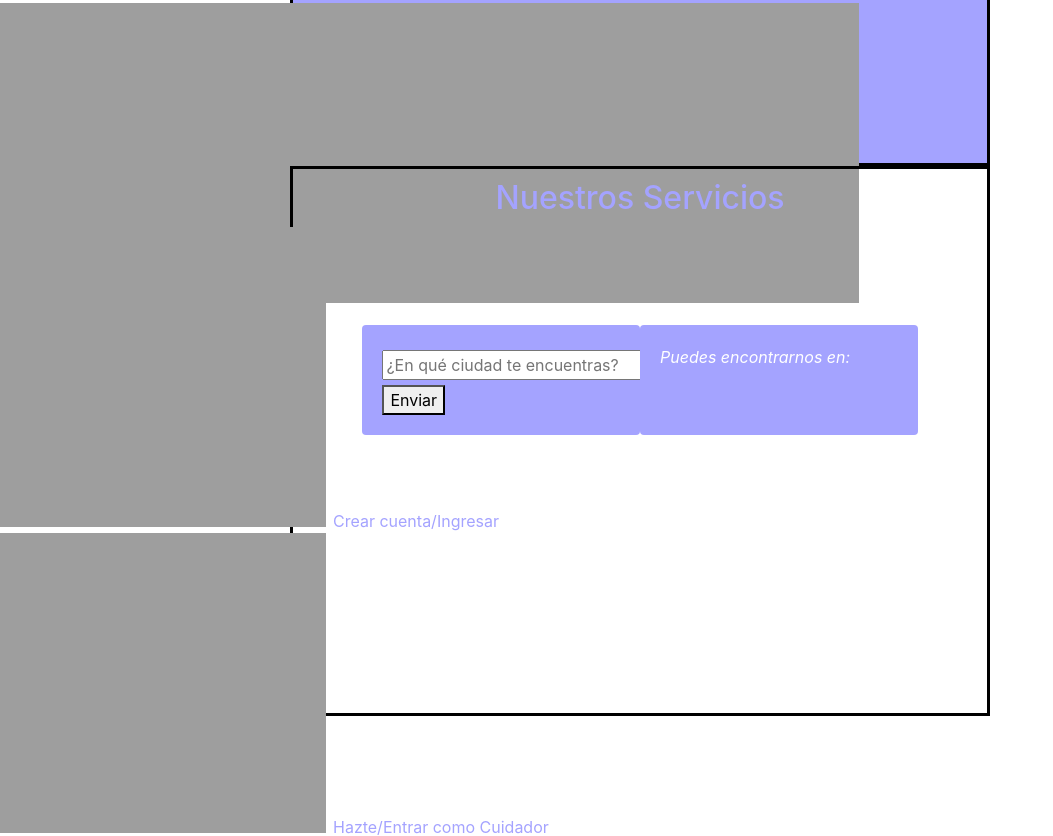
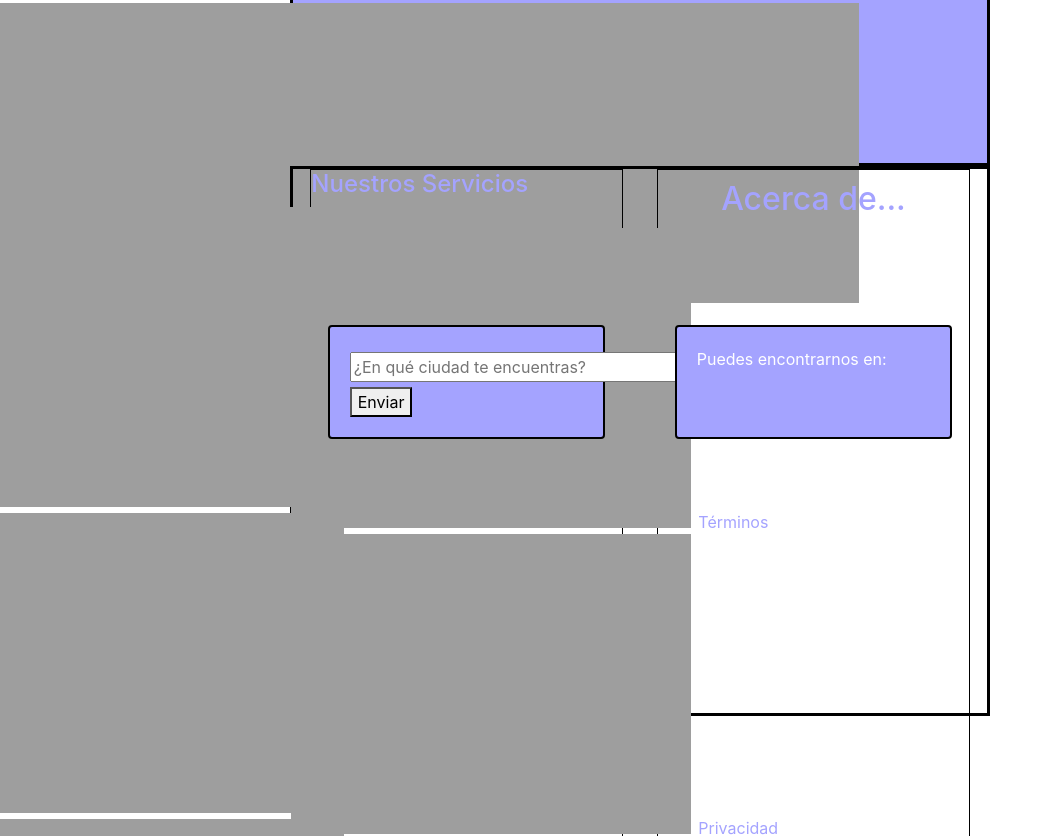
Before and after one commit to azacor/CUSTOCARE, a plain HTML site: page snow.html in a window 1280 px wide. Shown: the part 1484-2320 px from the top of the page, without its empty margins (0-1053 px from the left). Drawn offline with nearby package versions, Linux system fonts and the light colour scheme.

Commit message:
falta funcionalidad

```diff
--- a/snow.css
+++ b/snow.css
@@ -10,6 +10,10 @@
 .box2{
     color: #A4A3FF;
 
+}
+.boxFooter{
+    border: 1px solid black;
+    width: 45%;
 }
 a{
     color: #3da4ab;
@@ -40,7 +44,7 @@ h2{
     width: 225px;
     height: 375px;
 }
-p{
+.repara p{
     font-style: italic;
 }
 /* .none{
@@ -49,5 +53,5 @@ p{
 .carUbic{
     width: 40%;
     background-color: #A4A3FF;
-    border: none;
+    border: 2px solid black;
 }
--- a/snow.html
+++ b/snow.html
@@ -93,7 +93,7 @@
                     </ul>
                 </div>
             </div>
-            <div class="d-flex justify-content-center">
+            <div class="d-flex justify-content-around">
                 <div class="card carUbic">
                     <div class="card-body">
                         <input type="text" id="ubic" size="30" maxlength="30" placeholder="¿En qué ciudad te encuentras?">
@@ -111,8 +111,9 @@
         </div>
 
         <div class="contenedor box2">
-            <div>
-                <h2>Nuestros Servicios</h2>
+            <div class="d-flex justify-content-around">
+                <div class="boxFooter">
+                    <h4>Nuestros Servicios</h4>
                         <ul class="listaFooter">
                             <li>
                                 Crear cuenta/Ingresar
@@ -126,10 +127,9 @@
                             <li>
                                 Quiero reparar mi equipo médico
                             </li>
-
                         </ul>
                 </div>
-            <div>
+                <div class="boxFooter">
                     <h2>Acerca de...</h2>
                         <ul class="listaFooter">
                             <li>
@@ -144,6 +144,7 @@
                         </ul>
                 </div>
             </div>
+        </div>
 
 
 
```
Lines whose indentation alone changed are shown as unchanged.
